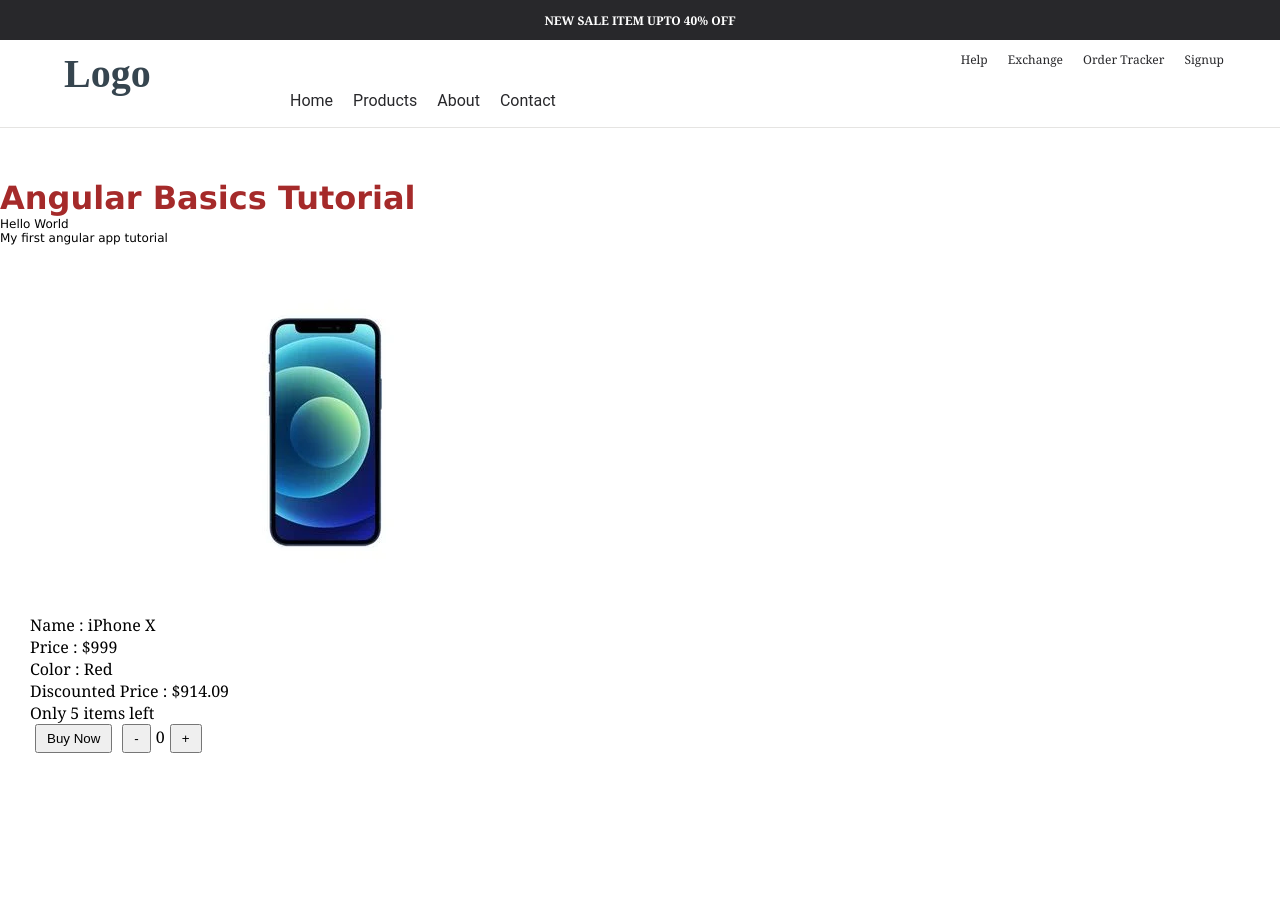
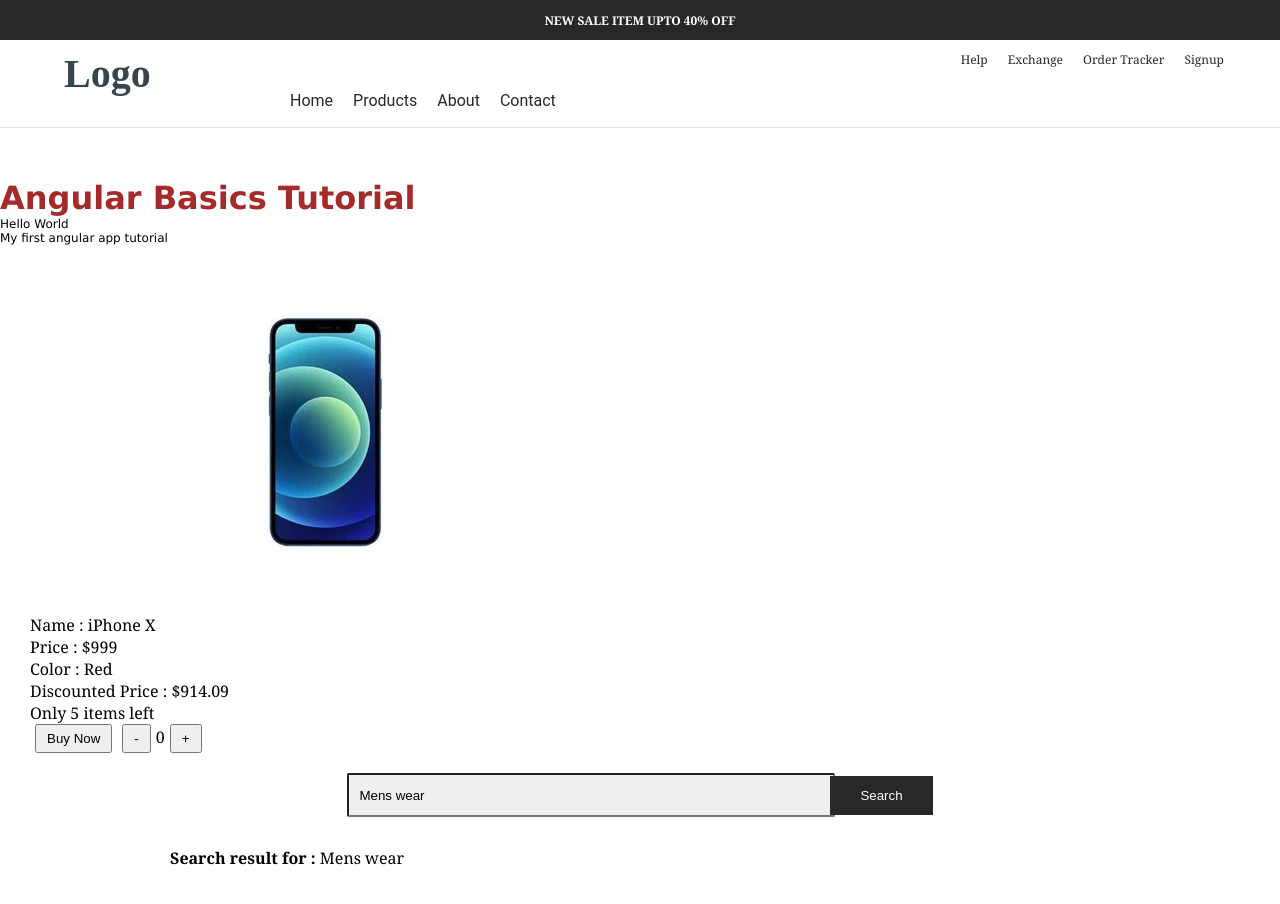
Before and after one commit to borismerminod/angular, an Angular app in the folder AngularBasics/: page /product-list in a window 1280 px wide. Shown: the top 904 px of the page. Before the commit the page ends 800 px from the top, so only its background shows below. Built offline with nearby package versions, Linux system fonts and the light colour scheme.

Commit message:
Two way data binding

```diff
--- a/AngularBasics/src/app/app.routes.ts
+++ b/AngularBasics/src/app/app.routes.ts
@@ -4,6 +4,8 @@ import { TopHeaderComponent } from './top-header/top-header.component';
 import { TopMenuComponent } from './header/top-menu/top-menu.component';
 import { MainMenuComponent } from './header/main-menu/main-menu.component';
 import { ProductListComponent } from './product-list/product-list.component';
+import { SearchComponent } from './product-list/search/search.component';
+
 
 
 export const routes: Routes = [
@@ -11,5 +13,6 @@ export const routes: Routes = [
     {path: 'top-header', component: TopHeaderComponent},
     {path: 'top-menu', component: TopMenuComponent},
     {path: 'top-menu', component: MainMenuComponent},
-    {path: 'product-list', component: ProductListComponent}
+    {path: 'product-list', component: ProductListComponent},
+    {path: 'search', component: SearchComponent}
 ];
--- a/AngularBasics/src/app/product-list/product-list.component.html
+++ b/AngularBasics/src/app/product-list/product-list.component.html
@@ -11,5 +11,6 @@
     <button (click)="incrementCartValue()">+</button>
     <!--<input [attr.class]="className" (input)="onNameChange($event)"/>
     <p>{{name}}</p>-->
+    <app-search></app-search>
 
 </div>
--- a/AngularBasics/src/app/product-list/product-list.component.ts
+++ b/AngularBasics/src/app/product-list/product-list.component.ts
@@ -1,8 +1,9 @@
 import { Component } from '@angular/core';
+import { SearchComponent } from './search/search.component';
 
 @Component({
   selector: 'product-list',
-  imports: [],
+  imports: [SearchComponent],
   templateUrl: './product-list.component.html',
   styleUrl: './product-list.component.css'
 })
--- /dev/null
+++ b/AngularBasics/src/app/product-list/search/search.component.css
@@ -0,0 +1,36 @@
+.search-product
+{
+    margin: 20px auto;
+    text-align: center;
+}
+
+.search-product-input
+{
+    width: 40%;
+    height: 5.5vh;
+    padding: 1px 10px;
+    outline: none;
+    border-radius: 2px;
+    background-color: #efefef;
+    border : #28282B 1 px solid;
+}
+
+.btn
+{
+    padding: 5px 10px;
+    border: none;
+}
+
+.btn-search
+{
+    padding: 12px 30px;
+    background-color: #28282B;
+    margin-left: -5px;
+    color: #fff;
+}
+
+.search-result-for
+{
+    margin: 20px auto;
+    padding: 10px 140px;
+}
--- /dev/null
+++ b/AngularBasics/src/app/product-list/search/search.component.html
@@ -0,0 +1,9 @@
+<div class="search-product">
+    <input type="text" class="search-product-input" [(ngModel)]="searchText"/>
+    <button class="btn btn-search">Search</button>
+</div>
+<div class="search-result-for">
+    <p>
+        <strong>Search result for : </strong> {{searchText}}
+    </p>
+</div>
--- /dev/null
+++ b/AngularBasics/src/app/product-list/search/search.component.ts
@@ -0,0 +1,12 @@
+import { Component } from '@angular/core';
+import { FormsModule } from '@angular/forms'; //Needed for two way data binding
+
+@Component({
+  selector: 'app-search',
+  imports: [FormsModule],
+  templateUrl: './search.component.html',
+  styleUrl: './search.component.css'
+})
+export class SearchComponent {
+  searchText : string = 'Mens wear'
+}
```
Also changed, not shown: 1 other file (tests, documents, lock files or other folders).
